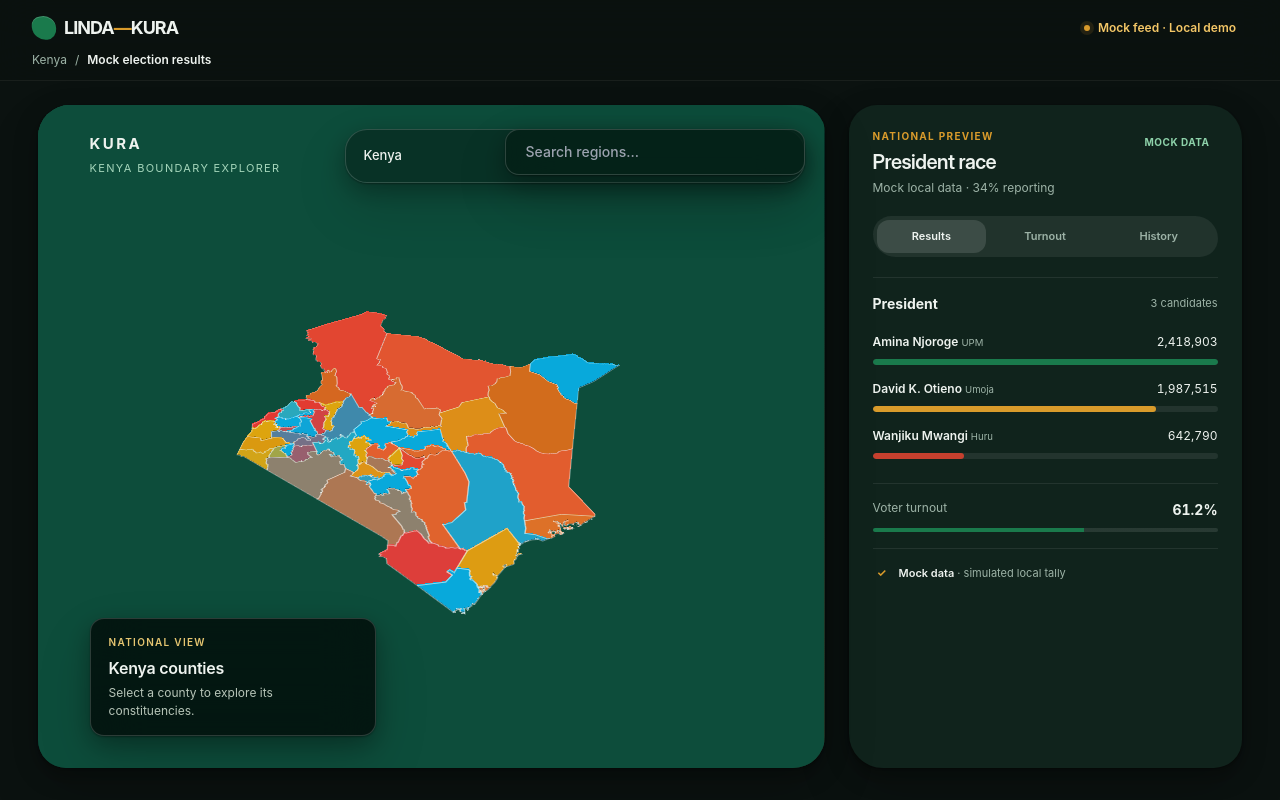
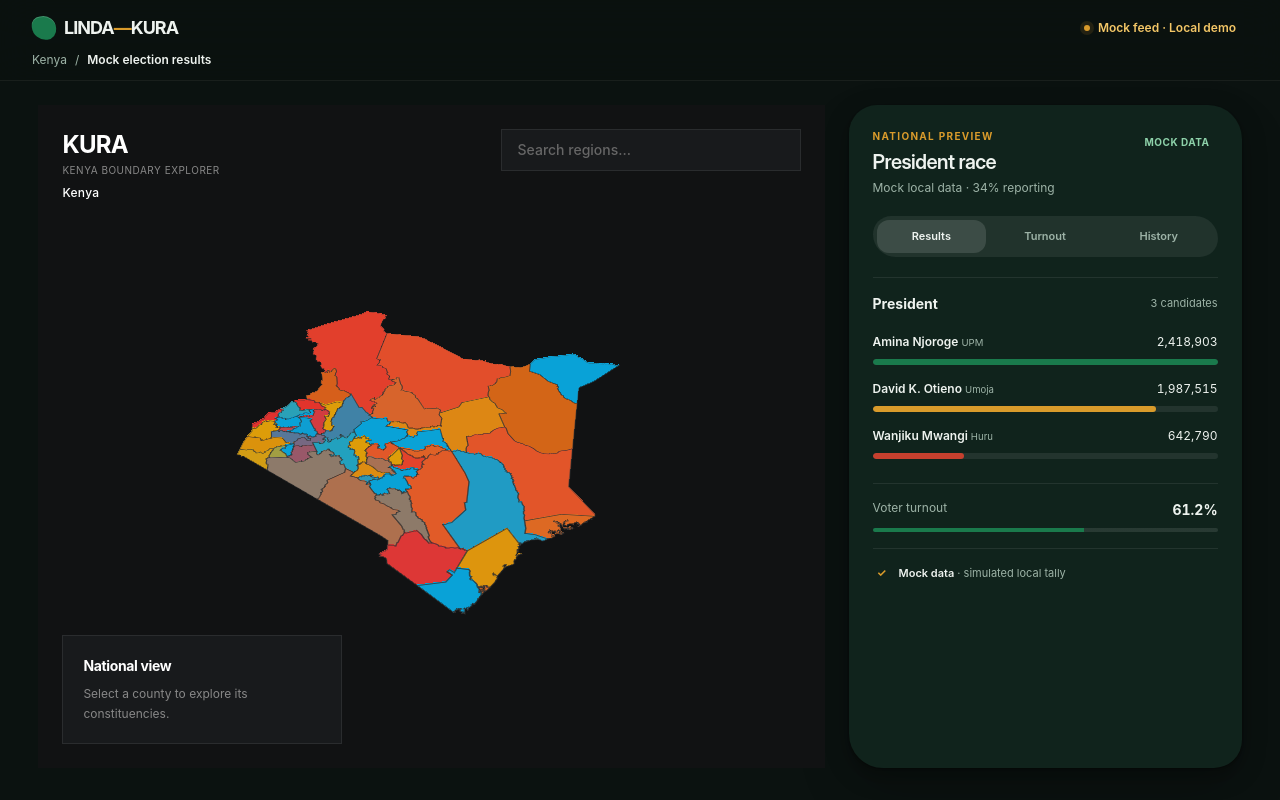
Before and after one commit to Riq32/linda-kura-website, a Next.js app: page / in a window 1280 px wide. Built offline with nearby package versions, Linux system fonts and the light colour scheme.

Commit message:
Added search and styling

```diff
--- a/src/components/drilldown-map.tsx
+++ b/src/components/drilldown-map.tsx
@@ -5,7 +5,7 @@ import maplibregl, { type Map as MapLibreMap } from "maplibre-gl";
 import type { AdminUnit, DrillLevel } from "@/shared/types";
 
 type FeatureCollection = GeoJSON.FeatureCollection<GeoJSON.Polygon | GeoJSON.MultiPolygon, AdminUnit["properties"]>;
-type MapLocation = { level: DrillLevel; county?: AdminUnit; constituency?: AdminUnit };
+type MapLocation = { level: DrillLevel; county?: AdminUnit; constituency?: AdminUnit; ward?: AdminUnit };
 const files = { counties: "/geojson/counties.geojson", constituencies: "/geojson/constituencies.geojson", wards: "/geojson/wards.geojson" } as const;
 
 function errorMessage(error: unknown) {
@@ -113,7 +113,7 @@ export function DrilldownMap({ onLocationChange }: { onLocationChange: (location
   const electionDataRef = useRef<Record<string, any>>({});
   const [hoveredRegionData, setHoveredRegionData] = useState<{ name: string; data: any }>();
   const [searchQuery, setSearchQuery] = useState("");
-  const [searchResults, setSearchResults] = useState<{ name: string; level: string; properties: any }[]>([]);
+  const [searchResults, setSearchResults] = useState<{ name: string; level: string; hierarchy?: string; properties: any }[]>([]);
 
   const loadCollection = useCallback(async (name: keyof typeof files) => {
     if (!dataRef.current[name]) {
@@ -162,7 +162,7 @@ export function DrilldownMap({ onLocationChange }: { onLocationChange: (location
 
     visibleFeaturesRef.current = features;
     const bounds = bbox(features);
-    if (!bounds.isEmpty()) map.fitBounds(bounds, { padding: 72, duration: matchMedia("(prefers-reduced-motion: reduce)").matches ? 0 : 800, pitch: 53, bearing: -10, maxZoom: next.level === "ward" ? 11.2 : 8.8 });
+    if (!bounds.isEmpty()) map.fitBounds(bounds, { padding: 72, duration: matchMedia("(prefers-reduced-motion: reduce)").matches ? 0 : 800, pitch: 53, bearing: -10, maxZoom: next.level === "ward" ? 13 : next.level === "constituency" ? 11.5 : 9.5 });
     locationRef.current = next; setLocation(next); onLocationChange(next);
   }, [onLocationChange]);
 
@@ -174,6 +174,10 @@ export function DrilldownMap({ onLocationChange }: { onLocationChange: (location
       if (target === "county" && locationRef.current.county) {
         const constituencies = await loadCollection("constituencies");
         showFeatures(constituencies.features.filter(feature => feature.properties.county_shapeID === locationRef.current.county?.properties.shapeID) as AdminUnit[], { level: "county", county: locationRef.current.county });
+      }
+      if (target === "constituency" && locationRef.current.constituency) {
+        const wards = await loadCollection("wards");
+        showFeatures(wards.features.filter(feature => feature.properties.constituency_shapeID === locationRef.current.constituency?.properties.shapeID) as AdminUnit[], { level: "constituency", county: locationRef.current.county, constituency: locationRef.current.constituency });
       }
     } catch (error) { setLoadError(errorMessage(error)); }
   }, [loadCollection, showFeatures]);
@@ -192,7 +196,11 @@ export function DrilldownMap({ onLocationChange }: { onLocationChange: (location
         const constituencies = await loadCollection("constituencies");
         const constituency = constituencies.features.find(feature => feature.properties.shapeID === properties.shapeID) as AdminUnit;
         const wards = await loadCollection("wards");
-        showFeatures(wards.features.filter(feature => feature.properties.constituency_shapeID === properties.shapeID) as AdminUnit[], { level: "ward", county: current.county, constituency });
+        showFeatures(wards.features.filter(feature => feature.properties.constituency_shapeID === properties.shapeID) as AdminUnit[], { level: "constituency", county: current.county, constituency });
+      } else if (current.level === "constituency") {
+        const wards = await loadCollection("wards");
+        const ward = wards.features.find(feature => feature.properties.shapeID === properties.shapeID) as AdminUnit;
+        showFeatures([ward], { level: "ward", county: current.county, constituency: current.constituency, ward });
       }
     } catch (error) { setLoadError(errorMessage(error)); }
   }, [loadCollection, showFeatures]);
@@ -208,8 +216,8 @@ export function DrilldownMap({ onLocationChange }: { onLocationChange: (location
         const constituencies = await loadCollection("constituencies");
         const filtered = constituencies.features.filter(f => f.properties.county_shapeID === properties.shapeID) as AdminUnit[];
         showFeatures(filtered, { level: "county", county });
-      } else if (level === "Constituency" || level === "Ward") {
-        const targetConstituencyId = level === "Constituency" ? properties.shapeID : properties.constituency_shapeID;
+      } else if (level === "Constituency") {
+        const targetConstituencyId = properties.shapeID;
         const constituencies = await loadCollection("constituencies");
         const constituency = constituencies.features.find(f => f.properties.shapeID === targetConstituencyId) as AdminUnit;
 
@@ -220,7 +228,20 @@ export function DrilldownMap({ onLocationChange }: { onLocationChange: (location
         const wards = await loadCollection("wards");
         const filtered = wards.features.filter(f => f.properties.constituency_shapeID === targetConstituencyId) as AdminUnit[];
 
-        showFeatures(filtered, { level: "ward", county, constituency });
+        showFeatures(filtered, { level: "constituency", county, constituency });
+      } else if (level === "Ward") {
+        const targetConstituencyId = properties.constituency_shapeID;
+        const constituencies = await loadCollection("constituencies");
+        const constituency = constituencies.features.find(f => f.properties.shapeID === targetConstituencyId) as AdminUnit;
+
+        const targetCountyId = properties.county_shapeID || constituency?.properties?.county_shapeID;
+        const counties = await loadCollection("counties");
+        const county = counties.features.find(f => f.properties.shapeID === targetCountyId) as AdminUnit;
+
+        const wards = await loadCollection("wards");
+        const ward = wards.features.find(f => f.properties.shapeID === properties.shapeID) as AdminUnit;
+
+        showFeatures([ward], { level: "ward", county, constituency, ward });
       }
     } catch (error) {
       setLoadError(errorMessage(error));
@@ -229,7 +250,7 @@ export function DrilldownMap({ onLocationChange }: { onLocationChange: (location
 
   useEffect(() => {
     if (!container.current || mapRef.current) return;
-    const map = new maplibregl.Map({ container: container.current, attributionControl: false, style: { version: 8, sources: {}, layers: [{ id: "ground", type: "background", paint: { "background-color": "#0d4d3b" } }] }, center: [37.9, 0.3], zoom: 5.2, pitch: 53, bearing: -10 });
+    const map = new maplibregl.Map({ container: container.current, attributionControl: false, style: { version: 8, sources: {}, layers: [{ id: "ground", type: "background", paint: { "background-color": "#111213" } }] }, center: [37.9, 0.3], zoom: 5.2, pitch: 53, bearing: -10 });
     mapRef.current = map;
     requestAnimationFrame(() => map.resize());
     map.on("load", async () => {
@@ -243,8 +264,8 @@ export function DrilldownMap({ onLocationChange }: { onLocationChange: (location
             "fill-extrusion-color": [
               "case",
               ["boolean", ["feature-state", "hover"], false],
-              "#ffffff",
-              ["coalesce", ["feature-state", "heatmapColor"], "#07291f"]
+              "#FFE600",
+              ["coalesce", ["feature-state", "heatmapColor"], "#141618"]
             ],
             "fill-extrusion-height": [
               "interpolate",
@@ -257,7 +278,7 @@ export function DrilldownMap({ onLocationChange }: { onLocationChange: (location
             "fill-extrusion-opacity": .88
           }
         });
-        map.addLayer({ id: "boundary-lines", type: "line", source: "boundaries", paint: { "line-color": "#eef3ef", "line-opacity": .44, "line-width": 1.1 } });
+        map.addLayer({ id: "boundary-lines", type: "line", source: "boundaries", paint: { "line-color": "#333333", "line-opacity": .6, "line-width": 1.1 } });
       const clearHover = () => {
         if (hoveredId.current) map.setFeatureState({ source: "boundaries", id: hoveredId.current }, { hover: false });
         hoveredId.current = undefined;
@@ -316,7 +337,7 @@ export function DrilldownMap({ onLocationChange }: { onLocationChange: (location
       return;
     }
     const query = searchQuery.toLowerCase();
-    const results: { name: string; level: string; properties: any }[] = [];
+    const results: { name: string; level: string; hierarchy?: string; properties: any }[] = [];
 
     const searchLevel = (levelName: keyof typeof files, displayLevel: string) => {
       const collection = dataRef.current[levelName];
@@ -324,7 +345,13 @@ export function DrilldownMap({ onLocationChange }: { onLocationChange: (location
         for (const feature of collection.features) {
           if (feature.properties.shapeName?.toLowerCase().includes(query)) {
             if (!results.some(r => r.properties.shapeID === feature.properties.shapeID)) {
-              results.push({ name: String(feature.properties.shapeName), level: displayLevel, properties: feature.properties });
+              let hierarchy = displayLevel;
+              if (displayLevel === "Ward") {
+                hierarchy = `Ward in ${feature.properties.constituency_shapeName ?? "Unknown"}, ${feature.properties.county_shapeName ?? "Unknown"}`;
+              } else if (displayLevel === "Constituency") {
+                hierarchy = `Constituency in ${feature.properties.county_shapeName ?? "Unknown"}`;
+              }
+              results.push({ name: String(feature.properties.shapeName), level: displayLevel, hierarchy, properties: feature.properties });
             }
             if (results.length >= 5) return true;
           }
@@ -342,32 +369,36 @@ export function DrilldownMap({ onLocationChange }: { onLocationChange: (location
     setSearchResults(results.slice(0, 5));
   }, [searchQuery]);
 
-  const crumbs = [{ label: "Kenya", level: "country" as DrillLevel }, ...(location.county ? [{ label: location.county.properties.shapeName, level: "county" as DrillLevel }] : []), ...(location.constituency ? [{ label: location.constituency.properties.shapeName, level: "ward" as DrillLevel }] : [])];
+  const crumbs = [
+    { label: "Kenya", level: "country" as DrillLevel },
+    ...(location.county ? [{ label: location.county.properties.shapeName, level: "county" as DrillLevel }] : []),
+    ...(location.constituency ? [{ label: location.constituency.properties.shapeName, level: "constituency" as DrillLevel }] : []),
+    ...(location.ward ? [{ label: location.ward.properties.shapeName, level: "ward" as DrillLevel }] : [])
+  ];
   const caption = location.level === "country" ? { eyebrow: "National view", title: "Kenya counties", copy: "Select a county to explore its constituencies." } : location.level === "county" ? { eyebrow: "County view", title: `${location.county?.properties.shapeName ?? "County"} constituencies`, copy: "Select a constituency to explore its wards." } : { eyebrow: "Constituency view", title: `${location.constituency?.properties.shapeName ?? "Constituency"} wards`, copy: "Hover a ward to identify its boundary." };
-  return <div className="relative h-full min-h-0 min-w-0 overflow-hidden rounded-[32px_28px_32px_28px] bg-[#07291f] shadow-elevation">
-    <div className="pointer-events-none absolute inset-0 z-[1] bg-[radial-gradient(circle_at_17%_20%,rgba(75,154,112,.22),transparent_31rem),radial-gradient(circle_at_87%_83%,rgba(230,198,113,.15),transparent_30rem),linear-gradient(145deg,#0d4d3b_0%,#082f25_47%,#041c16_100%)]" />
+  return <div className="relative h-full min-h-0 min-w-0 overflow-hidden bg-[#111213]">
     <div ref={container} className="absolute inset-0 z-[2]" aria-label="Interactive Kenya administrative boundary map" />
-    <div className="pointer-events-none absolute left-5 top-4 z-20 grid gap-1 sm:left-[clamp(20px,4vw,56px)] sm:top-7"><span className="text-[15px] font-bold tracking-[.16em] text-ink">KURA</span><span className="text-[11px] uppercase tracking-[.12em] text-[#a5d6bb]">Kenya boundary explorer</span></div>
+    <div className="pointer-events-none absolute left-6 top-6 z-20 grid gap-0.5"><span className="text-2xl font-bold tracking-[-0.03em] text-white">KURA</span><span className="text-[10px] uppercase tracking-[0.05em] text-[#888]">Kenya boundary explorer</span></div>
 
-    <div className="absolute right-4 top-4 z-30 w-[min(300px,calc(100vw-32px))] sm:right-5 sm:top-6">
+    <div className="absolute right-6 top-6 z-30 w-[min(300px,calc(100vw-48px))]">
       <input
         type="text"
         placeholder="Search regions..."
         value={searchQuery}
         onChange={(e) => setSearchQuery(e.target.value)}
-        className="w-full rounded-[14px] border border-white/[.16] bg-[rgba(4,30,22,.8)] px-5 py-3 text-sm font-medium text-ink placeholder:text-ink/40 shadow-elevation backdrop-blur-xl transition hover:bg-[rgba(4,30,22,.9)] focus:border-[#a5d6bb] focus:bg-black/90 focus:outline-none"
+        className="w-full border border-[#2A2C2E] bg-[#181A1C] px-4 py-2.5 text-sm font-medium text-white placeholder:text-[#666] transition focus:border-[#FFE600] focus:outline-none"
       />
       {searchResults.length > 0 && (
-        <ul className="absolute mt-2 w-full overflow-hidden rounded-[14px] border border-white/[.16] bg-[rgba(4,30,22,.9)] shadow-elevation backdrop-blur-xl">
+        <ul className="absolute mt-1 w-full border border-[#2A2C2E] bg-[#181A1C]">
           {searchResults.map((result, i) => (
             <li key={i}>
               <button
                 type="button"
-                className="w-full border-b border-white/[.08] px-5 py-3 text-left transition hover:bg-white/10 last:border-0 active:bg-white/5"
+                className="w-full border-b border-[#2A2C2E] px-4 py-3 text-left transition hover:bg-[#202224] last:border-0"
                 onClick={() => void jumpToResult(result)}
               >
-                <div className="text-sm font-semibold text-ink">
-                  {result.name} <span className="text-[11px] font-medium text-[#a5d6bb]">({result.level})</span>
+                <div className="text-sm font-medium tracking-tight text-white">
+                  {result.name} <span className="text-[10px] uppercase tracking-wider text-[#888]">({result.hierarchy || result.level})</span>
                 </div>
               </button>
             </li>
@@ -376,32 +407,34 @@ export function DrilldownMap({ onLocationChange }: { onLocationChange: (location
       )}
     </div>
 
-    <nav className="absolute left-4 right-4 top-12 z-10 flex w-auto flex-wrap items-center justify-between gap-1 rounded-[22px] border border-white/[.16] bg-[rgba(7,41,31,.72)] p-2.5 shadow-elevation backdrop-blur-xl md:left-auto md:right-5 md:top-6 md:w-[min(460px,calc(100%_-_150px))] md:translate-x-0" aria-label="Map location">
-      {crumbs.map((crumb, index) => <span key={crumb.level} className="flex items-center gap-1">{index > 0 && <span className="px-1 text-white/40">›</span>}<button type="button" onClick={() => index < crumbs.length - 1 && void navigate(crumb.level)} disabled={index === crumbs.length - 1} className="rounded-[10px] px-2 py-1.5 text-[13px] font-medium text-[#a5d6bb] transition hover:bg-[#a5d6bb]/15 hover:text-ink disabled:cursor-default disabled:text-ink disabled:hover:bg-transparent active:scale-[.98]">{crumb.label}</button></span>)}
+    <nav className="absolute left-6 top-20 z-10 flex flex-wrap items-center gap-2" aria-label="Map location">
+      {crumbs.map((crumb, index) => <span key={crumb.level} className="flex items-center gap-2">{index > 0 && <span className="text-[10px] text-[#444]">/</span>}<button type="button" onClick={() => index < crumbs.length - 1 && void navigate(crumb.level)} disabled={index === crumbs.length - 1} className="text-xs font-medium tracking-wide text-[#888] transition hover:text-white disabled:cursor-default disabled:text-white">{crumb.label}</button></span>)}
     </nav>
-    <aside className="absolute bottom-5 left-5 right-5 z-10 w-auto rounded-[14px] border border-white/[.16] bg-black/70 px-[18px] py-4 shadow-elevation backdrop-blur-xl sm:bottom-8 sm:left-[clamp(20px,4vw,56px)] sm:right-auto sm:w-[min(286px,calc(100%-40px))]" aria-live="polite">
+    <aside className="absolute bottom-6 left-6 z-10 w-[280px] border border-[#2A2C2E] bg-[#181A1C] p-5" aria-live="polite">
       {hoveredRegionData?.data ? (
         <div>
-          <p className="mb-1.5 text-[10px] font-semibold uppercase tracking-[.13em] text-[#e6c671]">Projected Winner: {hoveredRegionData.data.winningParty}</p>
-          <h2 className="text-base font-semibold tracking-[-.015em] text-ink">{hoveredRegionData.name}</h2>
+          <p className="mb-2 text-[9px] font-bold uppercase tracking-[0.05em] text-[#888]">Projected Winner / <span className="text-white">{hoveredRegionData.data.winningParty}</span></p>
+          <h2 className="mb-4 text-xl font-bold tracking-[-0.03em] text-white">{hoveredRegionData.name}</h2>
 
-          <div className="mt-3 flex h-2.5 w-full overflow-hidden rounded-full bg-white/10">
+          <div className="mb-3 flex h-1.5 w-full bg-[#111213]">
             {hoveredRegionData.data.partyBreakdown.map((party: any) => {
               const partyColor = PARTIES.find(p => p.name === party.name)?.color ?? '#555';
-              return (
-                <div key={party.name} style={{ width: `${party.percentage}%`, backgroundColor: partyColor }} />
+              return party.percentage > 0 && (
+                <div key={party.name} style={{ width: `${party.percentage}%`, backgroundColor: partyColor }} className="h-full" />
               );
             })}
           </div>
 
-          <div className="mt-3 flex justify-between text-[11px] font-medium text-ink/80">
+          <div className="flex flex-col gap-1.5">
             {hoveredRegionData.data.partyBreakdown.slice(0, 2).map((party: any) => {
               const partyColor = PARTIES.find(p => p.name === party.name)?.color ?? '#555';
               return (
-                <div key={party.name} className="flex items-center gap-1.5">
-                  <span className="h-2 w-2 rounded-full" style={{ backgroundColor: partyColor }} />
-                  <span className="text-ink">{party.name}</span>
-                  <span className="opacity-60">{party.percentage.toFixed(1)}%</span>
+                <div key={party.name} className="flex items-center justify-between text-xs">
+                  <div className="flex items-center gap-2">
+                    <div className="h-2 w-2" style={{ backgroundColor: partyColor }} />
+                    <span className="font-medium text-[#ccc]">{party.name}</span>
+                  </div>
+                  <span className="font-mono text-white">{party.percentage}%</span>
                 </div>
               );
             })}
@@ -409,14 +442,13 @@ export function DrilldownMap({ onLocationChange }: { onLocationChange: (location
         </div>
       ) : (
         <div>
-          <p className="mb-1.5 text-[10px] font-semibold uppercase tracking-[.13em] text-[#e6c671]">{caption.eyebrow}</p>
-          <h2 className="text-base font-semibold tracking-[-.015em] text-ink">{caption.title}</h2>
-          <p className="mt-1 text-xs leading-[1.45] text-[#b7c5b8]">{caption.copy}</p>
+          <h3 className="mb-2 text-sm font-bold tracking-tight text-white">{caption.eyebrow}</h3>
+          <p className="text-xs leading-relaxed text-[#888]">{caption.copy}</p>
         </div>
       )}
     </aside>
-    {tooltip && <div className="pointer-events-none absolute z-20 rounded-[10px] border border-[#f6e8b7]/35 bg-[rgba(3,27,19,.91)] px-3 py-2 text-xs font-semibold text-ink shadow-elevation" style={{ left: tooltip.x, top: tooltip.y }}>{tooltip.name}</div>}
-    {isLoading && <div className="absolute inset-0 z-20 grid place-items-center bg-bg/60 text-xs font-semibold uppercase tracking-[.1em] text-[#a5d6bb] backdrop-blur-sm" role="status"><span className="rounded-full border border-white/[.16] bg-[rgba(3,34,24,.7)] px-4 py-3">Loading Kenya</span></div>}
-    {loadError && <div className="absolute inset-4 z-30 grid place-items-center rounded-continuous bg-panel/95 p-6 text-center shadow-elevation" role="alert"><div><p className="text-sm font-semibold text-ink">Map unavailable</p><p className="mt-2 max-w-xs text-xs leading-relaxed text-dim">{loadError}</p><button type="button" onClick={() => void navigate("country")} className="mt-4 rounded-xl bg-kenya-green px-3 py-2 text-xs font-semibold text-ink transition hover:brightness-110 active:scale-[.98]">Retry map</button></div></div>}
+    {tooltip && <div className="pointer-events-none absolute z-20 border border-[#2A2C2E] bg-[#181A1C] px-3 py-1.5 text-[10px] font-bold uppercase tracking-widest text-white" style={{ left: tooltip.x, top: tooltip.y }}>{tooltip.name}</div>}
+    {isLoading && <div className="absolute inset-0 z-20 grid place-items-center bg-[#111213]/80 text-[10px] font-bold uppercase tracking-[0.2em] text-white"><span className="border border-[#2A2C2E] px-6 py-3">Loading Kenya</span></div>}
+    {loadError && <div className="absolute inset-0 z-30 grid place-items-center bg-[#111213] p-6 text-center"><div><p className="text-sm font-bold text-white">Map unavailable</p><p className="mt-2 text-xs text-[#888]">{loadError}</p><button type="button" onClick={() => void navigate("country")} className="mt-6 border border-[#2A2C2E] px-4 py-2 text-[10px] font-bold uppercase tracking-widest text-white transition hover:bg-[#2A2C2E]">Retry map</button></div></div>}
   </div>;
 }
```
